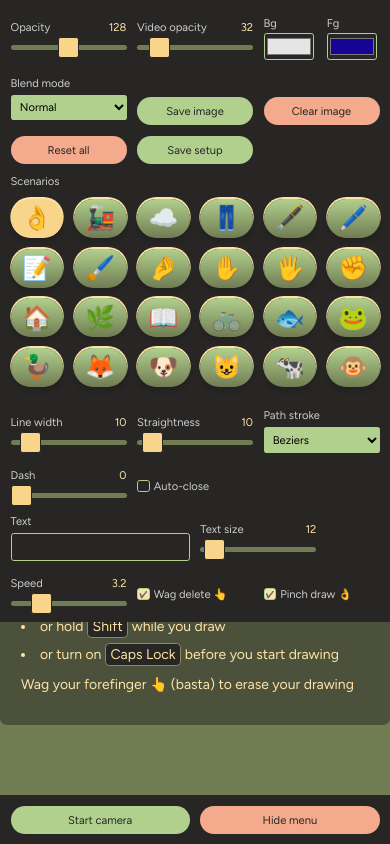
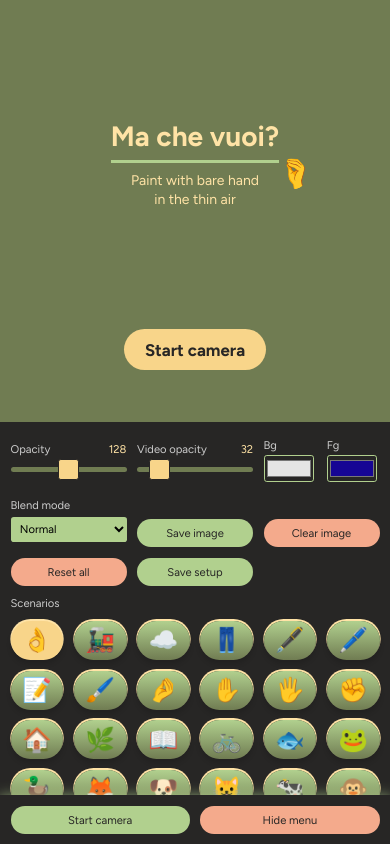
Before and after one commit to cincplug/machevuoi, a Next.js app: page / in a window 390 px wide. Built offline with nearby package versions, Linux system fonts and the light colour scheme; a web font is replaced by a local one.

Commit message:
Improve mobile experience

```diff
--- a/app/components/App.tsx
+++ b/app/components/App.tsx
@@ -148,6 +148,9 @@ const App: React.FC = () => {
           setIsLoaded(false);
         }
         setShouldRunDetector(!prevIsStarted);
+        if (inputResolution.width <= 512) {
+          prevSetup.isMenuVisible = false;
+        }
         return prevSetup;
       });
       return !prevIsStarted;
@@ -162,9 +165,7 @@ const App: React.FC = () => {
     if (isLoaded) return;
     if (shouldRunDetector) {
       const { videoWidth, videoHeight } = video;
-      if (inputResolution.width >= 768) {
-        setInputResolution({ width: videoWidth, height: videoHeight });
-      }
+      setInputResolution({ width: videoWidth, height: videoHeight });
       const dctx = drawingCanvasRef.current?.getContext("2d") || null;
       const pctx = previewCanvasRef.current?.getContext("2d") || null;
       runDetector({
--- a/app/styles.scss
+++ b/app/styles.scss
@@ -274,10 +274,10 @@ ol {
 
 .controls {
   @include until {
-    position: absolute;
-    top: 0;
+    position: fixed;
+    top: 50vh;
+    height: 50vh;
     width: 100vw;
-    height: 100vh;
     overflow-y: auto;
     padding-bottom: 3rem;
   }
@@ -338,7 +338,7 @@ ol {
   @include until {
     width: auto;
     height: auto;
-    position: static;
+    position: relative;
 
     .control {
       grid-column: span 6;
@@ -568,7 +568,7 @@ label {
         top: 0;
         right: 0;
         bottom: 0;
-        left:0;
+        left: 0;
         background: var(--color-skin-dark);
         border: 1px solid var(--color-skin-light);
         border-radius: 0.3rem;
@@ -765,6 +765,7 @@ pre {
   padding: var(--gap);
   @include until {
     width: 100vw;
+    box-shadow: 0 0.2rem 1rem var(--color-skin-mid);
   }
   button {
     grid-column: span 6;
```
